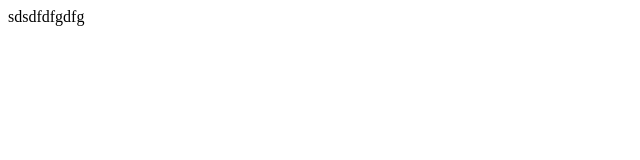
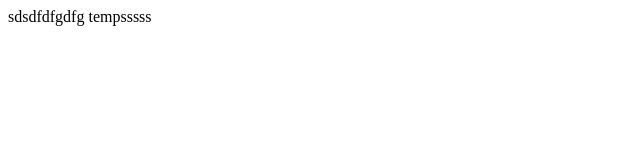
Before and after one commit to ganapriya2k7/first-project, a plain HTML site: page index.html in a window 1280 px wide. Shown: the full height of the page, 0-640 px from the left. Drawn offline with Linux system fonts and the light colour scheme.

Commit message:
new changes

```diff
--- a/index.html
+++ b/index.html
@@ -3,5 +3,9 @@
     </head>
     <body>
         sdsdfdfgdfg
-        </boy line>
+        <stack>
+            tempsssss
+            <stak>
+    </body>
+
         </htmll>
```
